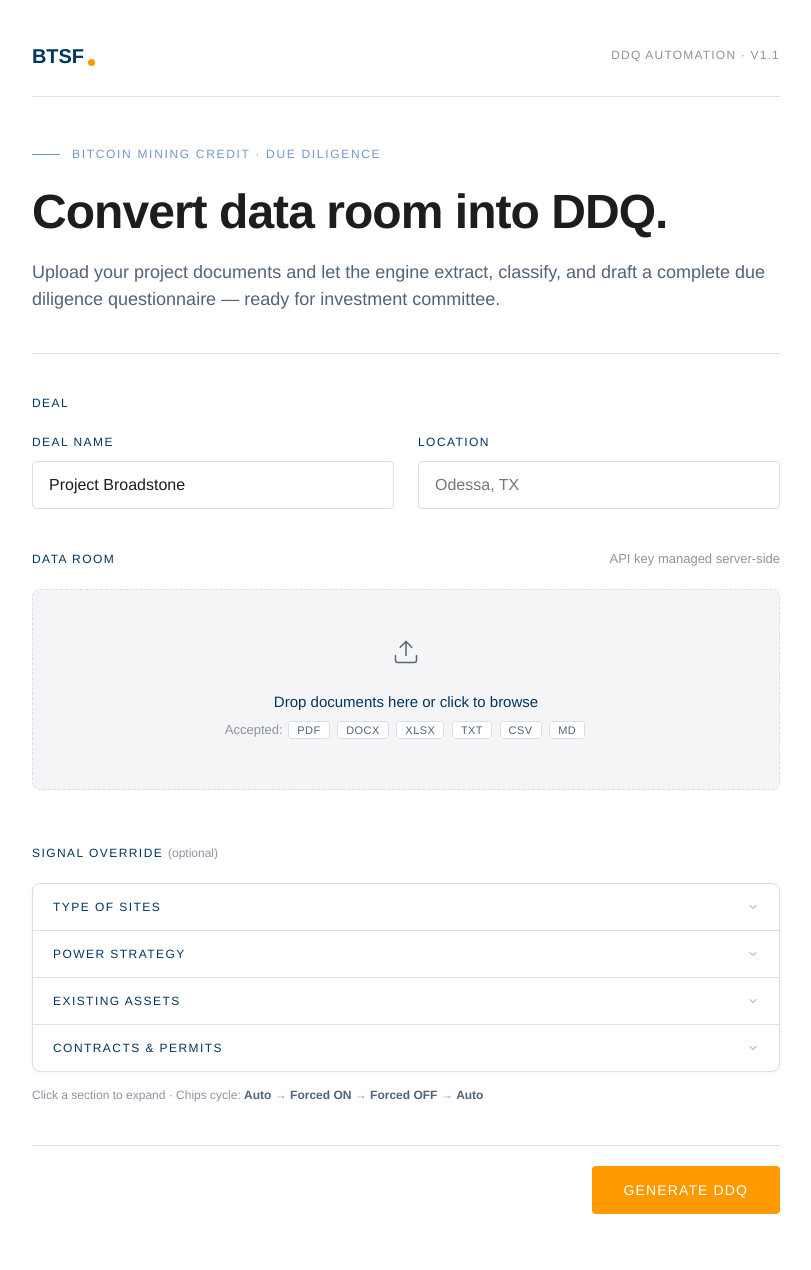
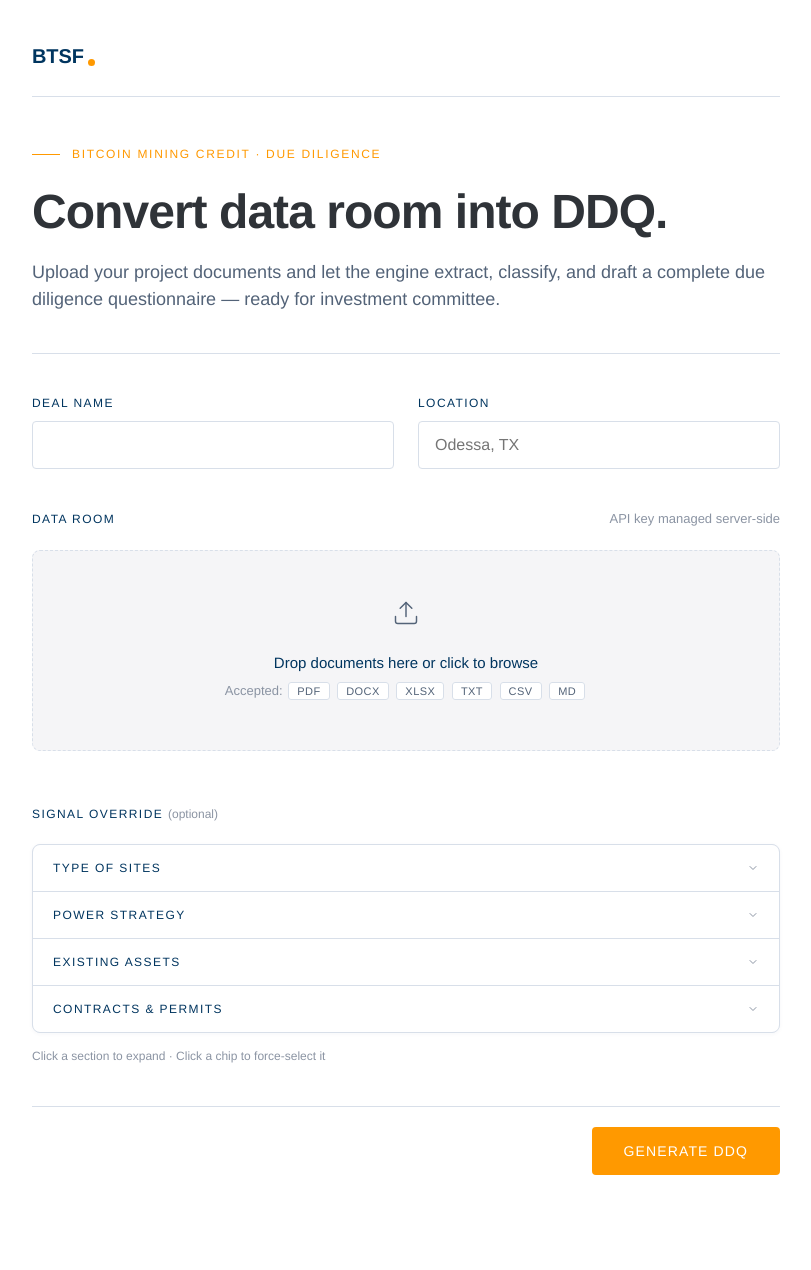
Before and after one commit to MuadDibPill/btsf-ddq-tool, a Flask app: page / in a window 1280 px wide. Shown: the whole page, without its empty margins (234-1045 px from the left). After the commit the page ends 1175 px from the top, so only its background shows below. Run offline with Flask 3, Linux system fonts and the light colour scheme.

Commit message:
Update index.html

```diff
--- a/ddq_web/templates/index.html
+++ b/ddq_web/templates/index.html
@@ -17,7 +17,7 @@
       --orange:        #FF9900;   /* Bitcoin Orange */
       --orange-hi:     #E68A00;
       --blue-deep:     #2F6EB6;   /* Hover / active */
-      --blue-grey:     #7399C6;   /* Subtle highlights, eyebrow */
+      --blue-grey:     #7399C6;   /* Subtle highlights */
 
       /* Surfaces */
       --bg:            #FFFFFF;
@@ -122,7 +122,7 @@
       font-size: 12px;
       letter-spacing: 0.14em;
       text-transform: uppercase;
-      color: var(--blue-grey);
+      color: var(--orange);
       font-weight: 500;
       margin-bottom: 20px;
     }
@@ -130,7 +130,7 @@
       content: '';
       width: 28px;
       height: 1px;
-      background: var(--blue-grey);
+      background: var(--orange);
     }
     .hero h1 {
       font-size: 48px;
@@ -138,10 +138,10 @@
       font-weight: 700;
       letter-spacing: -0.02em;
       margin-bottom: 20px;
-      color: var(--text);
+      color: #2F3338;
     }
     .hero p {
-      color: var(--text-dim);
+      color: #536378;
       font-size: 18px;
       font-weight: 300;
       line-height: 1.5;
@@ -390,13 +390,6 @@
       color: #FFFFFF;
       border-color: var(--navy);
     }
-    .signal-chip.forced-off {
-      background: var(--surface);
-      color: var(--danger);
-      border-color: var(--danger);
-      text-decoration: line-through;
-      text-decoration-thickness: 1px;
-    }
     .signals-legend {
       margin-top: 14px;
       font-size: 12px;
@@ -620,7 +613,6 @@
       <div class="brand">
         <span class="brand-wordmark">BTSF<span class="brand-dot" aria-hidden="true"></span></span>
       </div>
-      <div class="nav-meta">DDQ Automation · v1.1</div>
     </nav>
 
     <!-- Hero -->
@@ -635,13 +627,10 @@
 
       <!-- Deal info -->
       <div>
-        <div class="section-head">
-          <div class="section-title">Deal</div>
-        </div>
         <div class="grid-2">
           <div class="field">
             <label for="deal_name">Deal Name</label>
-            <input type="text" id="deal_name" placeholder="Project Broadstone" value="Project Broadstone" />
+            <input type="text" id="deal_name" />
           </div>
           <div class="field">
             <label for="site">Location</label>
@@ -747,7 +736,7 @@
 
         </div>
         <div class="signals-legend">
-          Click a section to expand · Chips cycle: <b>Auto</b> → <b>Forced ON</b> → <b>Forced OFF</b> → <b>Auto</b>
+          Click a section to expand · Click a chip to force-select it
         </div>
       </div>
 
@@ -871,17 +860,12 @@
     document.querySelectorAll(".signal-chip").forEach(chip => {
       chip.addEventListener("click", ev => {
         ev.stopPropagation();
-        const state = chip.dataset.state;
-        if (state === "auto") {
+        if (chip.dataset.state === "on") {
+          chip.dataset.state = "auto";
+          chip.classList.remove("forced-on");
+        } else {
           chip.dataset.state = "on";
           chip.classList.add("forced-on");
-        } else if (state === "on") {
-          chip.dataset.state = "off";
-          chip.classList.remove("forced-on");
-          chip.classList.add("forced-off");
-        } else {
-          chip.dataset.state = "auto";
-          chip.classList.remove("forced-off");
         }
         updateSectionCounts();
       });
@@ -889,10 +873,10 @@
 
     function updateSectionCounts() {
       document.querySelectorAll(".signals-section").forEach(section => {
-        const forced = section.querySelectorAll(".signal-chip.forced-on, .signal-chip.forced-off").length;
+        const forced = section.querySelectorAll(".signal-chip.forced-on").length;
         const badge  = section.querySelector(".signals-section-count");
         if (forced > 0) {
-          badge.textContent = forced + " forced";
+          badge.textContent = forced + " selected";
           badge.classList.add("has-overrides");
         } else {
           badge.textContent = "";
@@ -904,8 +888,7 @@
     function getSignalsOverride() {
       const parts = [];
       document.querySelectorAll(".signal-chip").forEach(chip => {
-        if (chip.dataset.state === "on")  parts.push(chip.dataset.key + "=true");
-        if (chip.dataset.state === "off") parts.push(chip.dataset.key + "=false");
+        if (chip.dataset.state === "on") parts.push(chip.dataset.key + "=true");
       });
       return parts.join(",");
     }
@@ -1024,7 +1007,7 @@
       document.querySelectorAll(".error-box").forEach(e => e.remove());
       document.querySelectorAll(".signal-chip").forEach(c => {
         c.dataset.state = "auto";
-        c.classList.remove("forced-on", "forced-off");
+        c.classList.remove("forced-on");
       });
       document.querySelectorAll(".signals-section").forEach(s => {
         s.classList.remove("is-open");
```
